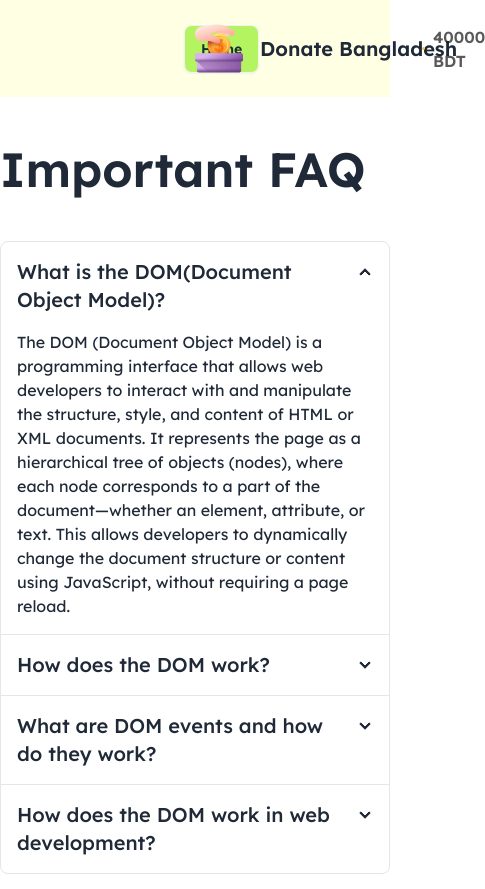
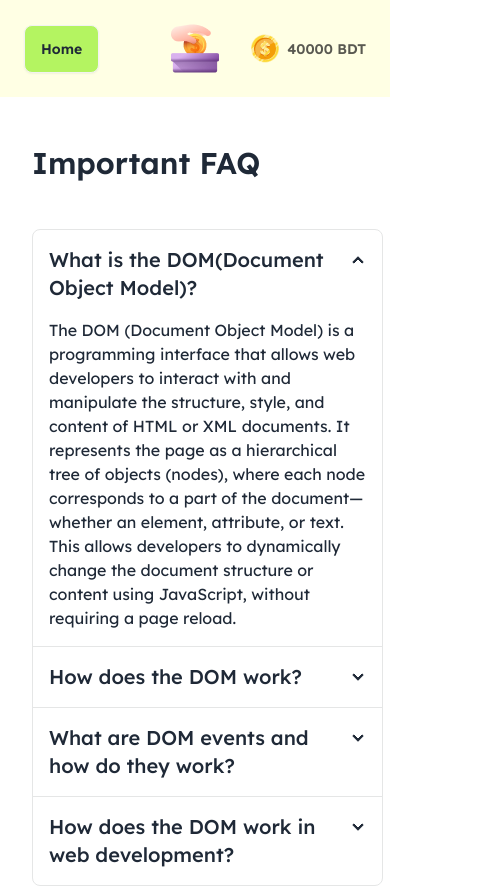
Before and after one commit to ornobaadi/Donate-Bangladesh, a plain HTML site: page blog.html in a window 390 px wide. Shown: the top 889 px of the page, 485 px wide, since content can reach past the window. Drawn offline with nearby package versions, Linux system fonts and the light colour scheme.

Commit message:
blog responsive

```diff
--- a/blog.html
+++ b/blog.html
@@ -40,30 +40,30 @@
 </head>
 
 <body class="lexend">
-    <header class="mx-auto sticky top-0 z-10 bg-white/30 backdrop-blur-md ">
+    <header class=" sticky top-0 z-10 bg-white/30 backdrop-blur-md ">
         <nav class="bg-[#fffc5328]">
-            <div class="py-4 px-44 items-center">
+            <div class="mx-auto py-4 px-4 lg:px-44  items-center">
                 <div class="navbar">
                     <div class="navbar-start">
                         <a class="btn bg-green-primary" href="index.html">Home</a>
                     </div>
                     <div class="navbar-center">
                         <img class="cursor-pointer" src="Assets/logo.png" alt="">
-                        <a class="btn btn-ghost text-xl">Donate Bangladesh</a>
+                        <a class="btn btn-ghost text-xl hidden lg:block  ">Donate Bangladesh</a>
                     </div>
                     <div class="navbar-end">
                         <img class="pr-2" src="Assets/coin.png" alt="">
-                        <p class="font-semibold text-text-p">40000<span> BDT</span></p>
+                        <p class="font-semibold text-sm lg:text-xl text-text-p">40000<span> BDT</span></p>
                     </div>
                 </div>
             </div>
         </nav>
     </header>
     <main>
-        <div class="container mx-auto">
-            <h1 class="font-semibold text-5xl my-12">Important FAQ</h1>
+        <div class="container mx-8 lg:mx-auto">
+            <h1 class="font-semibold text-3xl lg:text-5xl my-12">Important FAQ</h1>
             <div class="join join-vertical w-full">
-                <div class="collapse collapse-arrow join-item border-base-300 border">
+                <div class="collapse collapse-arrow join-item border-base-300 border w-[90%] lg:w-full">
                     <input type="radio" name="my-accordion-4" checked="checked" />
                     <div class="collapse-title text-xl font-medium">What is the DOM(Document Object Model)?</div>
                     <div class="collapse-content">
@@ -75,7 +75,7 @@
                             page reload.</p>
                     </div>
                 </div>
-                <div class="collapse collapse-arrow join-item border-base-300 border">
+                <div class="collapse collapse-arrow join-item border-base-300 border w-[90%] lg:w-full">
                     <input type="radio" name="my-accordion-4" />
                     <div class="collapse-title text-xl font-medium">How does the DOM work?</div>
                     <div class="collapse-content">
@@ -87,7 +87,7 @@
                         </p>
                     </div>
                 </div>
-                <div class="collapse collapse-arrow join-item border-base-300 border">
+                <div class="collapse collapse-arrow join-item border-base-300 border w-[90%] lg:w-full">
                     <input type="radio" name="my-accordion-4" />
                     <div class="collapse-title text-xl font-medium">What are DOM events and how do they work?
                     </div>
@@ -96,7 +96,7 @@
                         </p>
                     </div>
                 </div>
-                <div class="collapse collapse-arrow join-item border-base-300 border">
+                <div class="collapse collapse-arrow join-item border-base-300 border w-[90%] lg:w-full">
                     <input type="radio" name="my-accordion-4" />
                     <div class="collapse-title text-xl font-medium">How does the DOM work in web development?</div>
                     <div class="collapse-content">
```
